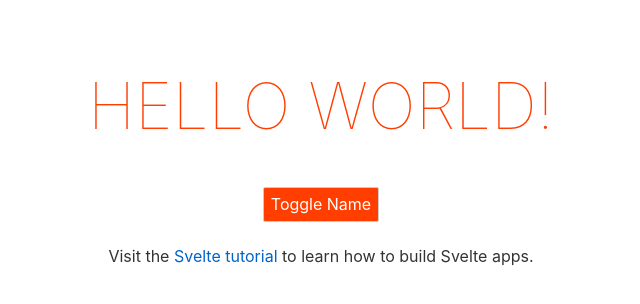
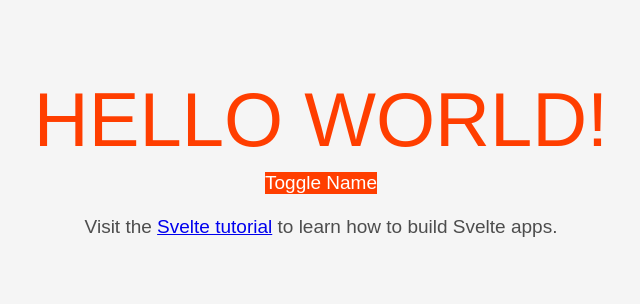
Before and after one commit to spykelionel/todo-svelte-app, a Svelte app: page / in a window 1280 px wide. Shown: the top 304 px of the page, without its empty margins (319-959 px from the left). Built offline with nearby package versions, Linux system fonts and the light colour scheme.

Commit message:
add styles

```diff
--- a/public/global.css
+++ b/public/global.css
@@ -1,63 +1,298 @@
-html, body {
-	position: relative;
-	width: 100%;
-	height: 100%;
+/* RESETS */
+*,
+*::before,
+*::after {
+  box-sizing: border-box;
 }
+*:focus {
+  outline: 3px dashed #228bec;
+  outline-offset: 0;
+}
+html {
+  font: 62.5% / 1.15 sans-serif;
+}
+h1,
+h2 {
+  margin-bottom: 0;
+}
+ul {
+  list-style: none;
+  padding: 0;
+}
+button {
+  border: none;
+  margin: 0;
+  padding: 0;
+  width: auto;
+  overflow: visible;
+  background: transparent;
+  color: inherit;
+  font: inherit;
+  line-height: normal;
+  -webkit-font-smoothing: inherit;
+  -moz-osx-font-smoothing: inherit;
+  appearance: none;
+}
+button::-moz-focus-inner {
+  border: 0;
+}
+button,
+input,
+optgroup,
+select,
+textarea {
+  font-family: inherit;
+  font-size: 100%;
+  line-height: 1.15;
+  margin: 0;
+}
+button,
+input {
+  overflow: visible;
+}
+input[type="text"] {
+  border-radius: 0;
+}
+body {
+  width: 100%;
+  max-width: 68rem;
+  margin: 0 auto;
+  font: 1.6rem/1.25 Arial, sans-serif;
+  background-color: #f5f5f5;
+  color: #4d4d4d;
+}
+@media screen and (min-width: 620px) {
+  body {
+    font-size: 1.9rem;
+    line-height: 1.31579;
+  }
+}
+/*END RESETS*/
 
-body {
-	color: #333;
-	margin: 0;
-	padding: 8px;
-	box-sizing: border-box;
-	font-family: -apple-system, BlinkMacSystemFont, "Segoe UI", Roboto, Oxygen-Sans, Ubuntu, Cantarell, "Helvetica Neue", sans-serif;
+/* GLOBAL STYLES */
+.form-group > input[type="text"] {
+  display: inline-block;
+  margin-top: 0.4rem;
 }
+.btn {
+  padding: 0.8rem 1rem 0.7rem;
+  border: 0.2rem solid #4d4d4d;
+  cursor: pointer;
+  text-transform: capitalize;
+}
+.btn.toggle-btn {
+  border-width: 1px;
+  border-color: #d3d3d3;
+}
+.btn.toggle-btn[aria-pressed="true"] {
+  text-decoration: underline;
+  border-color: #4d4d4d;
+}
+.btn__danger {
+  color: #fff;
+  background-color: #ca3c3c;
+  border-color: #bd2130;
+}
+.btn__filter {
+  border-color: lightgrey;
+}
+.btn__primary {
+  color: #fff;
+  background-color: #000;
+}
+.btn__primary:disabled {
+  color: darkgrey;
+  background-color: #565656;
+}
+.btn-group {
+  display: flex;
+  justify-content: space-between;
+}
+.btn-group > * {
+  flex: 1 1 49%;
+}
+.btn-group > * + * {
+  margin-left: 0.8rem;
+}
+.label-wrapper {
+  margin: 0;
+  flex: 0 0 100%;
+  text-align: center;
+}
+.visually-hidden {
+  position: absolute !important;
+  height: 1px;
+  width: 1px;
+  overflow: hidden;
+  clip: rect(1px 1px 1px 1px);
+  clip: rect(1px, 1px, 1px, 1px);
+  white-space: nowrap;
+}
+[class*="stack"] > * {
+  margin-top: 0;
+  margin-bottom: 0;
+}
+.stack-small > * + * {
+  margin-top: 1.25rem;
+}
+.stack-large > * + * {
+  margin-top: 2.5rem;
+}
+@media screen and (min-width: 550px) {
+  .stack-small > * + * {
+    margin-top: 1.4rem;
+  }
+  .stack-large > * + * {
+    margin-top: 2.8rem;
+  }
+}
+.stack-exception {
+  margin-top: 1.2rem;
+}
+/* END GLOBAL STYLES */
 
-a {
-	color: rgb(0,100,200);
-	text-decoration: none;
+.todoapp {
+  background: #fff;
+  margin: 2rem 0 4rem 0;
+  padding: 1rem;
+  position: relative;
+  box-shadow: 0 2px 4px 0 rgb(0 0 0 / 20%), 0 2.5rem 5rem 0 rgb(0 0 0 / 10%);
 }
-
-a:hover {
-	text-decoration: underline;
+@media screen and (min-width: 550px) {
+  .todoapp {
+    padding: 4rem;
+  }
 }
-
-a:visited {
-	color: rgb(0,80,160);
+.todoapp > * {
+  max-width: 50rem;
+  margin-left: auto;
+  margin-right: auto;
 }
-
-label {
-	display: block;
+.todoapp > form {
+  max-width: 100%;
 }
-
-input, button, select, textarea {
-	font-family: inherit;
-	font-size: inherit;
-	-webkit-padding: 0.4em 0;
-	padding: 0.4em;
-	margin: 0 0 0.5em 0;
-	box-sizing: border-box;
-	border: 1px solid #ccc;
-	border-radius: 2px;
+.todoapp > h1 {
+  display: block;
+  max-width: 100%;
+  text-align: center;
+  margin: 0;
+  margin-bottom: 1rem;
 }
-
-input:disabled {
-	color: #ccc;
+.label__lg {
+  line-height: 1.01567;
+  font-weight: 300;
+  padding: 0.8rem;
+  margin-bottom: 1rem;
+  text-align: center;
 }
-
-button {
-	color: #333;
-	background-color: #f4f4f4;
-	outline: none;
+.input__lg {
+  padding: 2rem;
+  border: 2px solid #000;
 }
-
-button:disabled {
-	color: #999;
+.input__lg:focus {
+  border-color: #4d4d4d;
+  box-shadow: inset 0 0 0 2px;
 }
-
-button:not(:disabled):active {
-	background-color: #ddd;
+[class*="__lg"] {
+  display: inline-block;
+  width: 100%;
+  font-size: 1.9rem;
 }
-
-button:focus {
-	border-color: #666;
+[class*="__lg"]:not(:last-child) {
+  margin-bottom: 1rem;
 }
+@media screen and (min-width: 620px) {
+  [class*="__lg"] {
+    font-size: 2.4rem;
+  }
+}
+.filters {
+  width: 100%;
+  margin: unset auto;
+}
+/* Todo item styles */
+.todo {
+  display: flex;
+  flex-direction: row;
+  flex-wrap: wrap;
+}
+.todo > * {
+  flex: 0 0 100%;
+}
+.todo-text {
+  width: 100%;
+  min-height: 4.4rem;
+  padding: 0.4rem 0.8rem;
+  border: 2px solid #565656;
+}
+.todo-text:focus {
+  box-shadow: inset 0 0 0 2px;
+}
+/* CHECKBOX STYLES */
+.c-cb {
+  box-sizing: border-box;
+  font-family: Arial, sans-serif;
+  -webkit-font-smoothing: antialiased;
+  font-weight: 400;
+  font-size: 1.6rem;
+  line-height: 1.25;
+  display: block;
+  position: relative;
+  min-height: 44px;
+  padding-left: 40px;
+  clear: left;
+}
+.c-cb > label::before,
+.c-cb > input[type="checkbox"] {
+  box-sizing: border-box;
+  top: -2px;
+  left: -2px;
+  width: 44px;
+  height: 44px;
+}
+.c-cb > input[type="checkbox"] {
+  -webkit-font-smoothing: antialiased;
+  cursor: pointer;
+  position: absolute;
+  z-index: 1;
+  margin: 0;
+  opacity: 0;
+}
+.c-cb > label {
+  font-size: inherit;
+  font-family: inherit;
+  line-height: inherit;
+  display: inline-block;
+  margin-bottom: 0;
+  padding: 8px 15px 5px;
+  cursor: pointer;
+  touch-action: manipulation;
+}
+.c-cb > label::before {
+  content: "";
+  position: absolute;
+  border: 2px solid currentcolor;
+  background: transparent;
+}
+.c-cb > input[type="checkbox"]:focus + label::before {
+  border-width: 4px;
+  outline: 3px dashed #228bec;
+}
+.c-cb > label::after {
+  box-sizing: content-box;
+  content: "";
+  position: absolute;
+  top: 11px;
+  left: 9px;
+  width: 18px;
+  height: 7px;
+  transform: rotate(-45deg);
+  border: solid;
+  border-width: 0 0 5px 5px;
+  border-top-color: transparent;
+  opacity: 0;
+  background: transparent;
+}
+.c-cb > input[type="checkbox"]:checked + label::after {
+  opacity: 1;
+}
```
